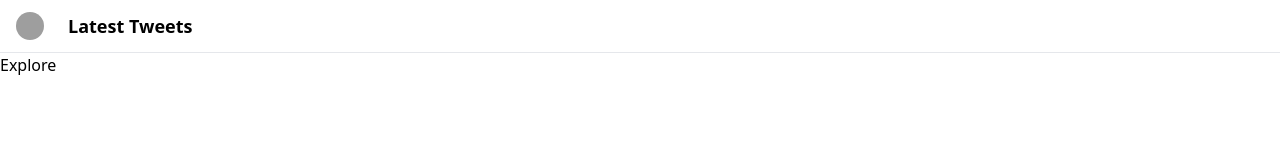
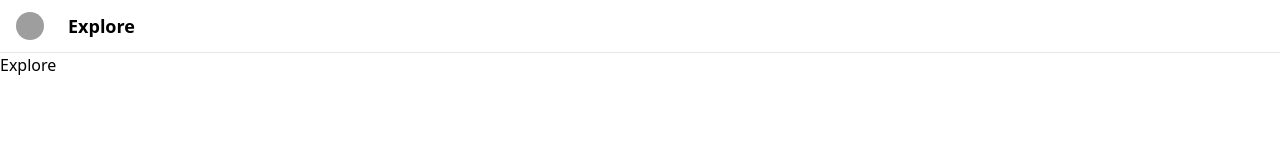
Before and after one commit to Plofland/next-twitter-clone, a Next.js app: page /explore in a window 1280 px wide. Shown: the top 160 px of the page. Built offline with nearby package versions, Linux system fonts and the light colour scheme; grey boxes are pictures that could not be loaded; what @tailwindcss/ui would draw is missing.

Commit message:
Header dynamically renders

```diff
--- a/pages/_app.js
+++ b/pages/_app.js
@@ -11,7 +11,7 @@ function MyApp({ Component, pageProps }) {
 					className="rounded-full w-7 h-7"
 				/>
 				<p className="text-lg ml-6 font-extrabold">
-					Latest Tweets
+					{Component.headerTitle}
 				</p>
 			</header>
 
--- a/pages/explore.js
+++ b/pages/explore.js
@@ -3,3 +3,4 @@ import React from 'react';
 export default function Explore() {
 	return <p>Explore</p>;
 }
+Explore.headerTitle = 'Explore';
--- a/pages/index.js
+++ b/pages/index.js
@@ -1,3 +1,5 @@
 export default function Home() {
 	return <p>Hello</p>;
 }
+
+Home.headerTitle = 'Latest Tweets';
--- a/pages/messages.js
+++ b/pages/messages.js
@@ -1,9 +1,7 @@
-import React from 'react'
+import React from 'react';
 
 export default function Messages() {
-    return (
-        <p>
-            Messages
-        </p>
-    )
+	return <p>Messages</p>;
 }
+
+Messages.headerTitle = 'Messages';
--- a/pages/notifications.js
+++ b/pages/notifications.js
@@ -1,9 +1,7 @@
-import React from 'react'
+import React from 'react';
 
 export default function Notifications() {
-    return (
-        <p>
-            Notifications
-        </p>
-    )
+	return <p>Notifications</p>;
 }
+
+Notifications.headerTitle = 'Notifications';
```
